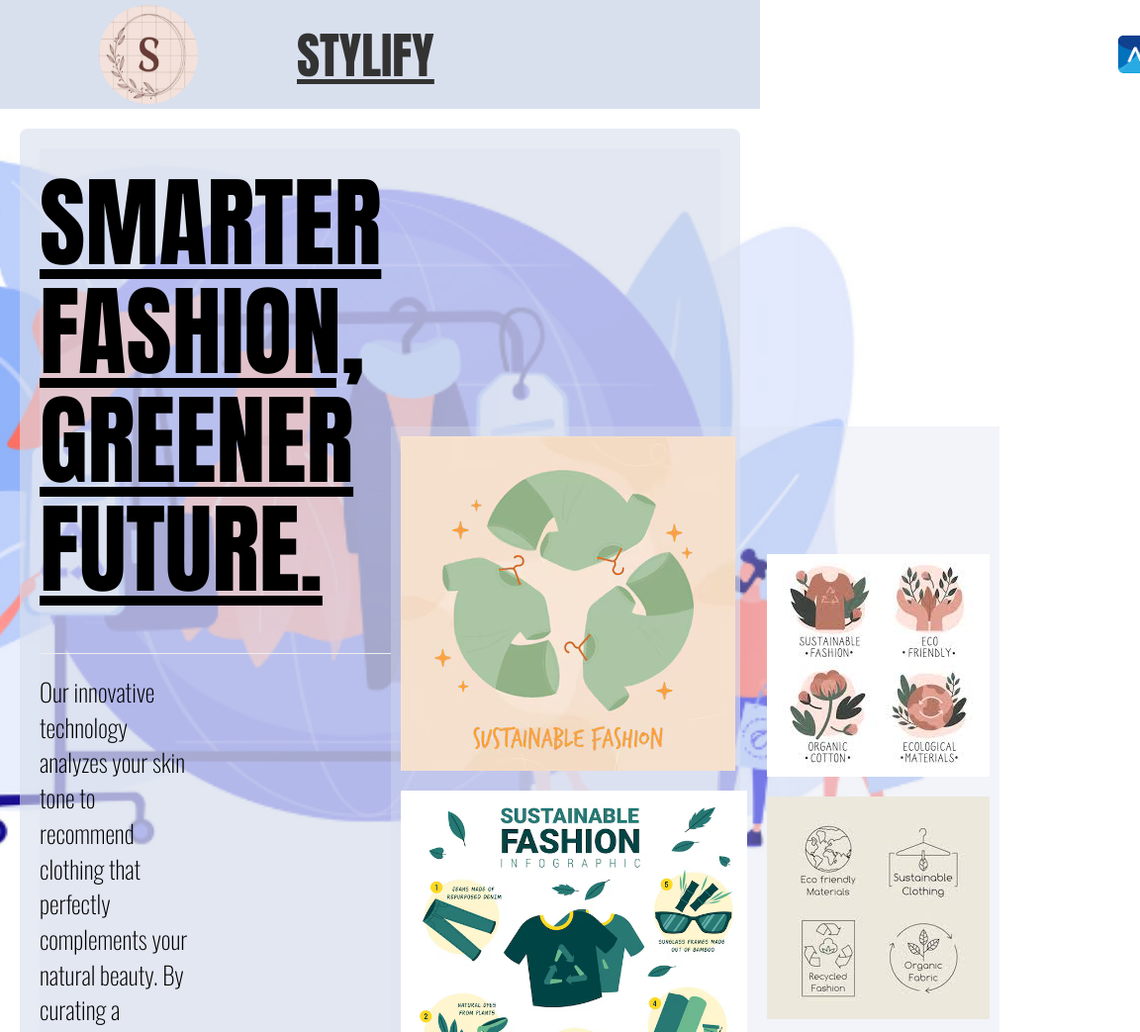
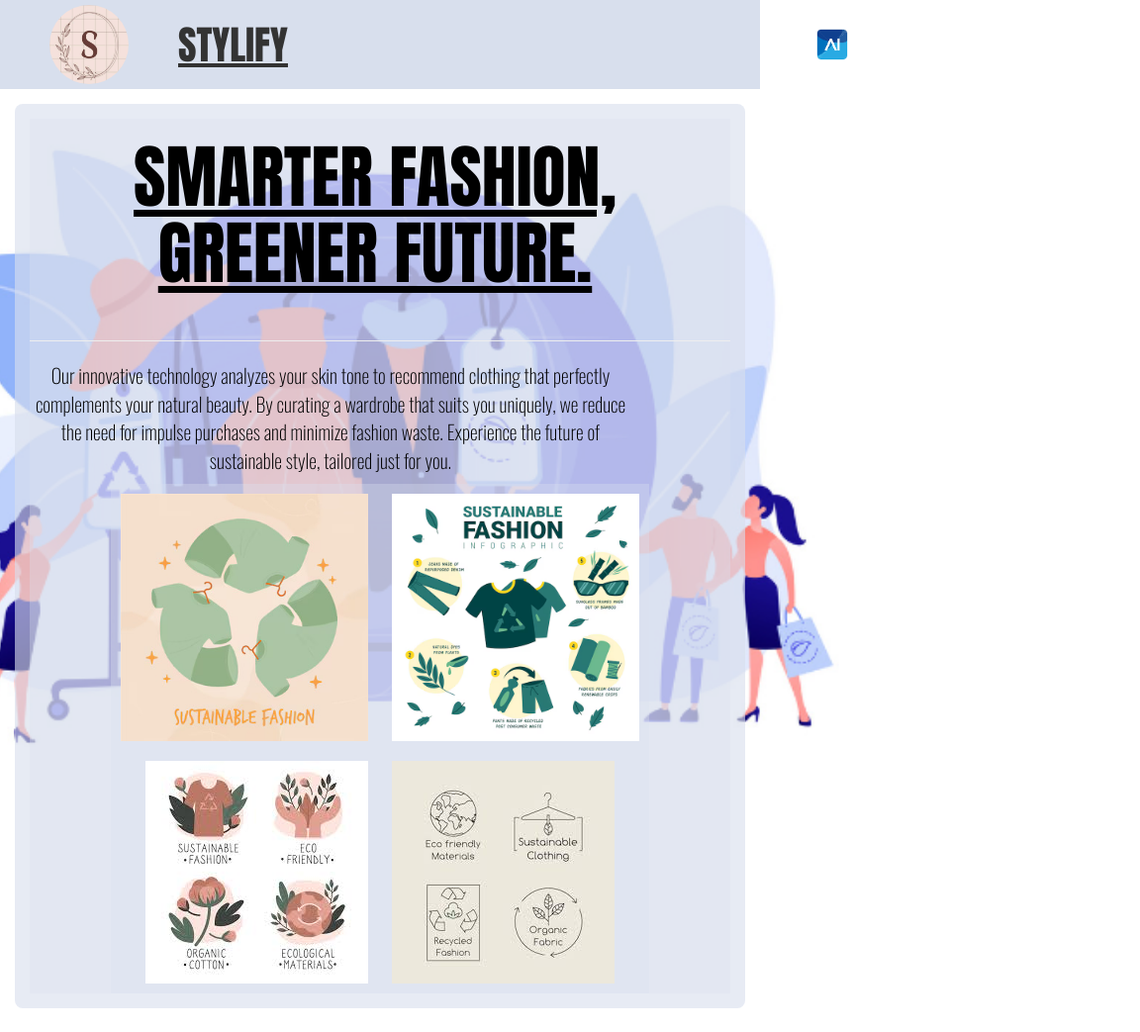
Before and after one commit to student1432/Stylify, a plain HTML site: page index.html in a window 768 px wide. Shown: the top 1043 px of the page at 99% size, 1152 px wide, since content can reach past the window. Drawn offline with nearby package versions, Linux system fonts and the light colour scheme; a web font is replaced by a local one.

Commit message:
Update style.css

```diff
--- a/style.css
+++ b/style.css
@@ -134,3 +134,81 @@ body{
     font-size: 70px;
     text-decoration: underline;
 }
+/* Tablet-specific styles (min-width: 768px and max-width: 1024px) */
+@media only screen and (min-width: 768px) and (max-width: 1024px) {
+
+    /* Reduce logo size */
+    #logo {
+        width: 80px;
+        height: 80px;
+        margin-left: 50px;
+    }
+
+    /* Adjust the main heading font size */
+    #head {
+        font-size: 40px;
+        margin-left: 50px;
+    }
+
+    #header {
+        font-size: 70px;
+    }
+
+    #header_1, #header_2 {
+        font-size: 50px;
+    }
+
+    /* Resize AI Image */
+    #AI_image {
+        max-width: 80px;
+        max-height: 80px;
+        margin-left: 500px; /* Adjust for centering based on layout */
+    }
+
+    /* Adjust text sizes */
+    #p, #p_1 {
+        font-size: 20px;
+        padding-right: 100px; /* Adjust padding for smaller screen */
+    }
+
+    /* Resize and adjust the margin for images in info sections */
+    #image {
+        max-height: 250px;
+        max-width: 250px;
+        margin: 10px;
+    }
+
+    /* Adjust circle images */
+    #circles {
+        width: 200px;
+        height: 200px;
+        margin-left: 25px;
+        margin-right: 25px;
+    }
+
+    /* Adjust button sizes */
+    #main {
+        width: 250px;
+        height: 80px;
+        font-size: 30px;
+        margin-left: 150px;
+    }
+
+    /* Adjust layout padding and margins */
+    .info, .info_1 {
+        padding: 15px;
+        margin: 15px;
+    }
+
+    /* Align content in a more compact layout */
+    #span {
+        flex-direction: column;
+        align-items: center;
+        text-align: center;
+    }
+
+    /* Adjust background size */
+    body {
+        background-size: 1000px;
+    }
+}
```
